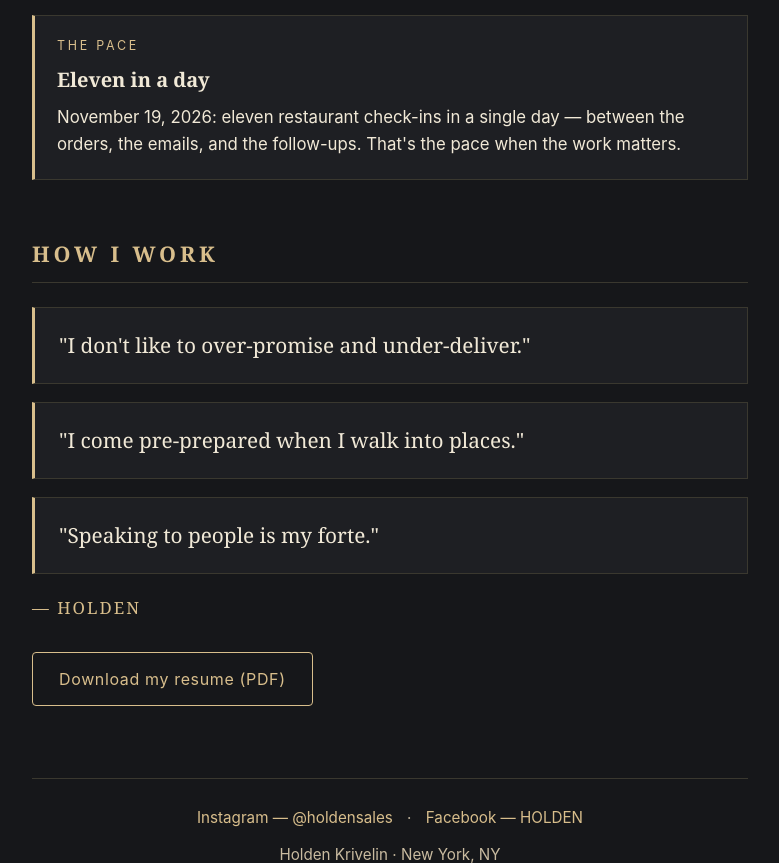
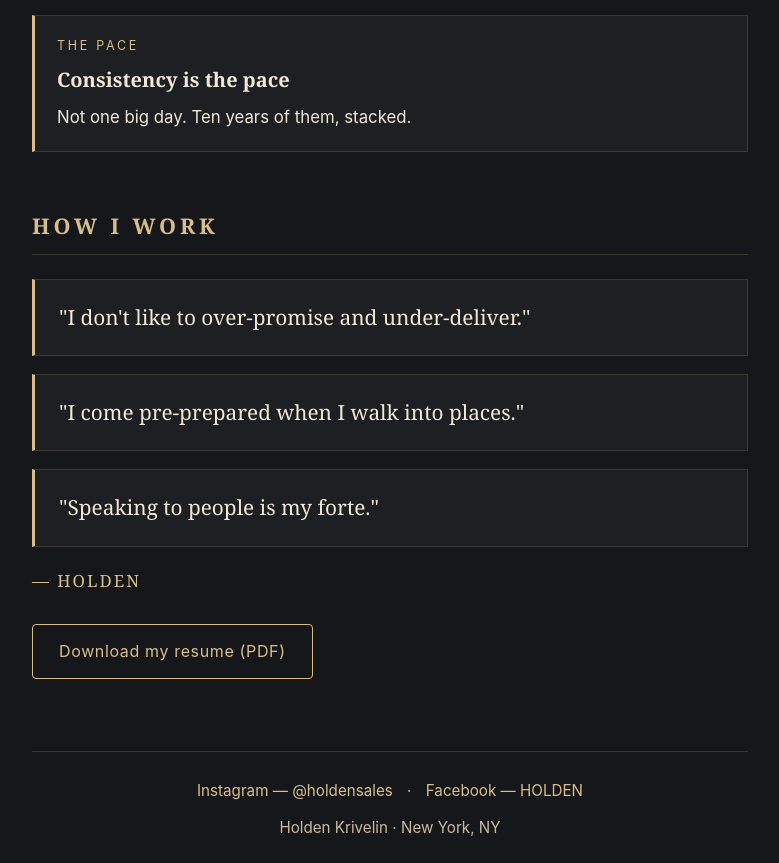
Before and after one commit to holdenkrivelin-max/holdenkrivelin.com, a plain HTML site: page index.html in a window 1280 px wide. Shown: the part 1418-2281 px from the top of the page, without its empty margins (250-1029 px from the left). Drawn offline with Linux system fonts and the light colour scheme.

Commit message:
Replace The Pace exhibit text in THE DECADE section of index.html

```diff
--- a/index.html
+++ b/index.html
@@ -72,8 +72,8 @@ footer .social a{color:var(--champagne); text-decoration:none; margin:0 10px;}
 
 <div class="exhibit">
 <div class="kicker">The Pace</div>
-<h3>Eleven in a day</h3>
-<p>November 19, 2026: eleven restaurant check-ins in a single day — between the orders, the emails, and the follow-ups. That's the pace when the work matters.</p>
+<h3>Consistency is the pace</h3>
+<p>Not one big day. Ten years of them, stacked.</p>
 </div>
 </section>
 
```
